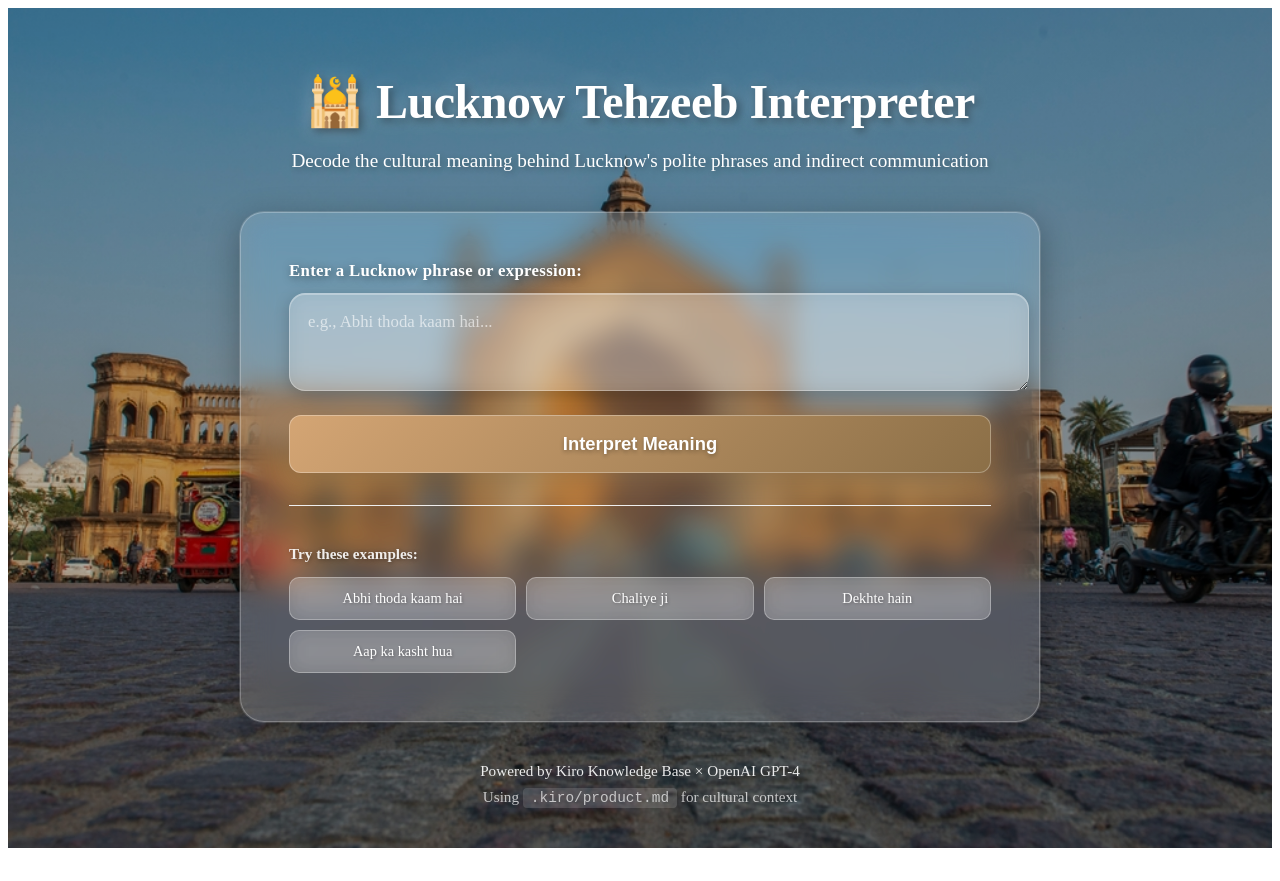
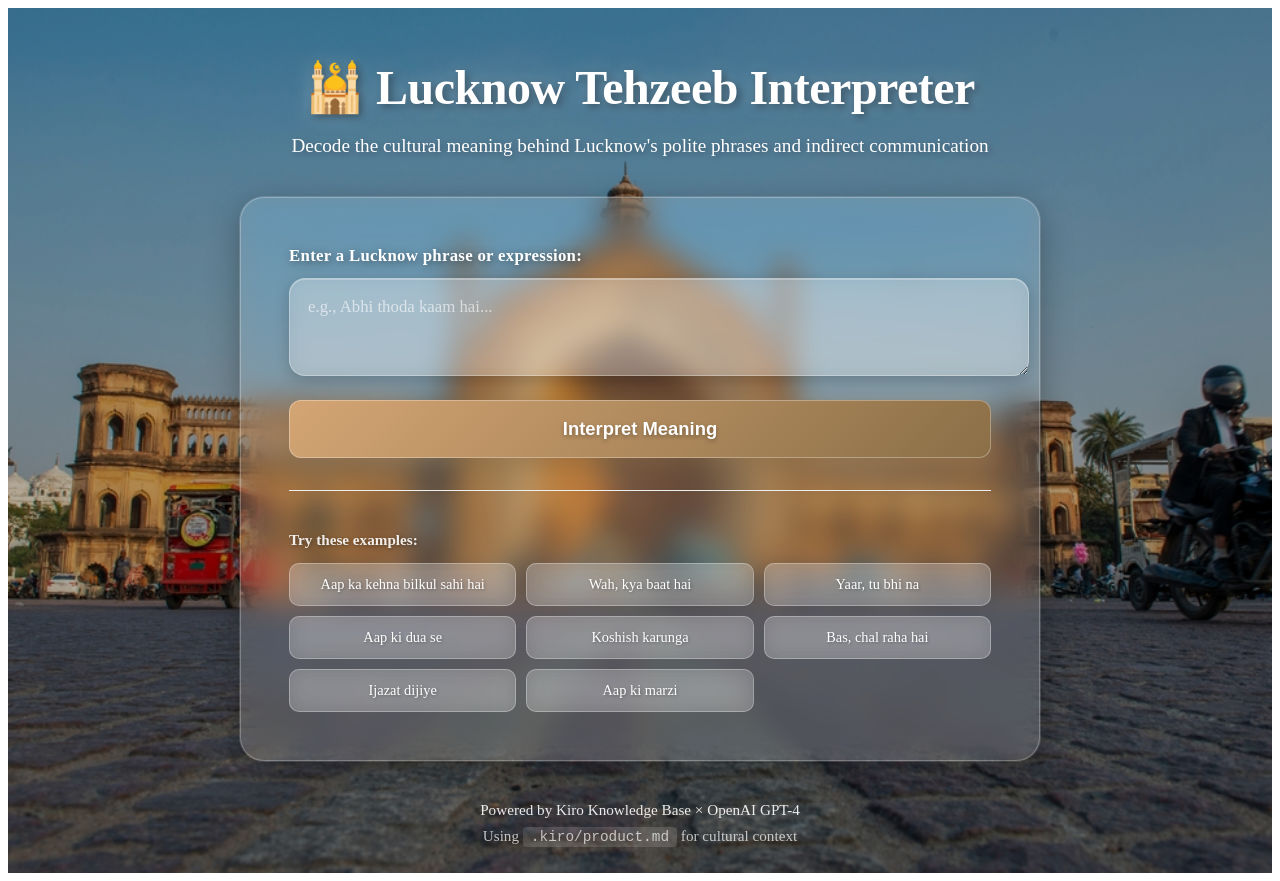
Before and after one commit to something1703/lucknow-kiro-guide, a React (Create React App) app in the folder app/: page / in a window 1280 px wide. Before the commit the page ends 856 px from the top, so only its background shows below. Built offline with nearby package versions, Linux system fonts and the light colour scheme; the HTML template or start-up script is replaced by a standard one.

Commit message:
Add intriguing example phrases and populate Kiro config files

```diff
--- a/app/src/App.js
+++ b/app/src/App.js
@@ -46,10 +46,14 @@ function App() {
   };
 
   const examplePhrases = [
-    "Abhi thoda kaam hai",
-    "Chaliye ji",
-    "Dekhte hain",
-    "Aap ka kasht hua"
+    "Aap ka kehna bilkul sahi hai",
+    "Wah, kya baat hai",
+    "Yaar, tu bhi na",
+    "Aap ki dua se",
+    "Koshish karunga",
+    "Bas, chal raha hai",
+    "Ijazat dijiye",
+    "Aap ki marzi"
   ];
 
   const handleExampleClick = (example) => {
```
Also changed, not shown: 2 other files (tests, documents, lock files or other folders).
